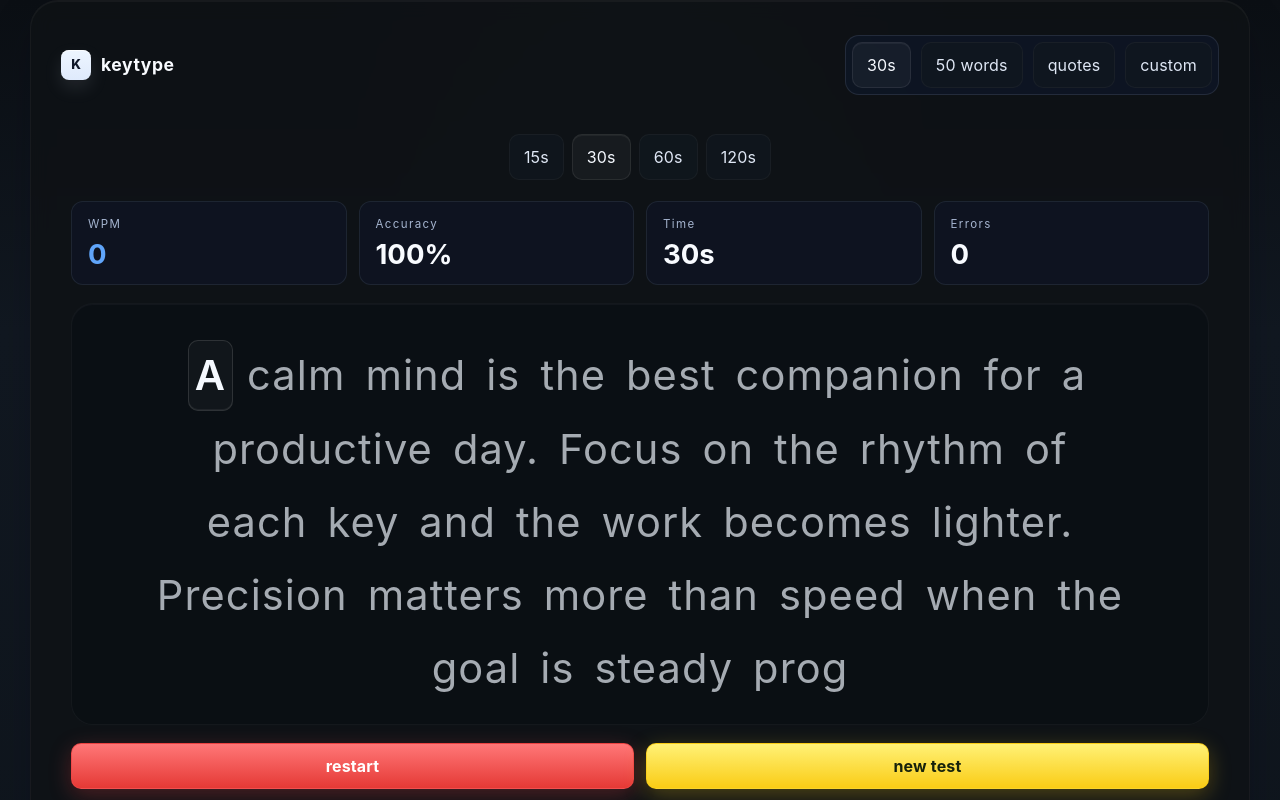
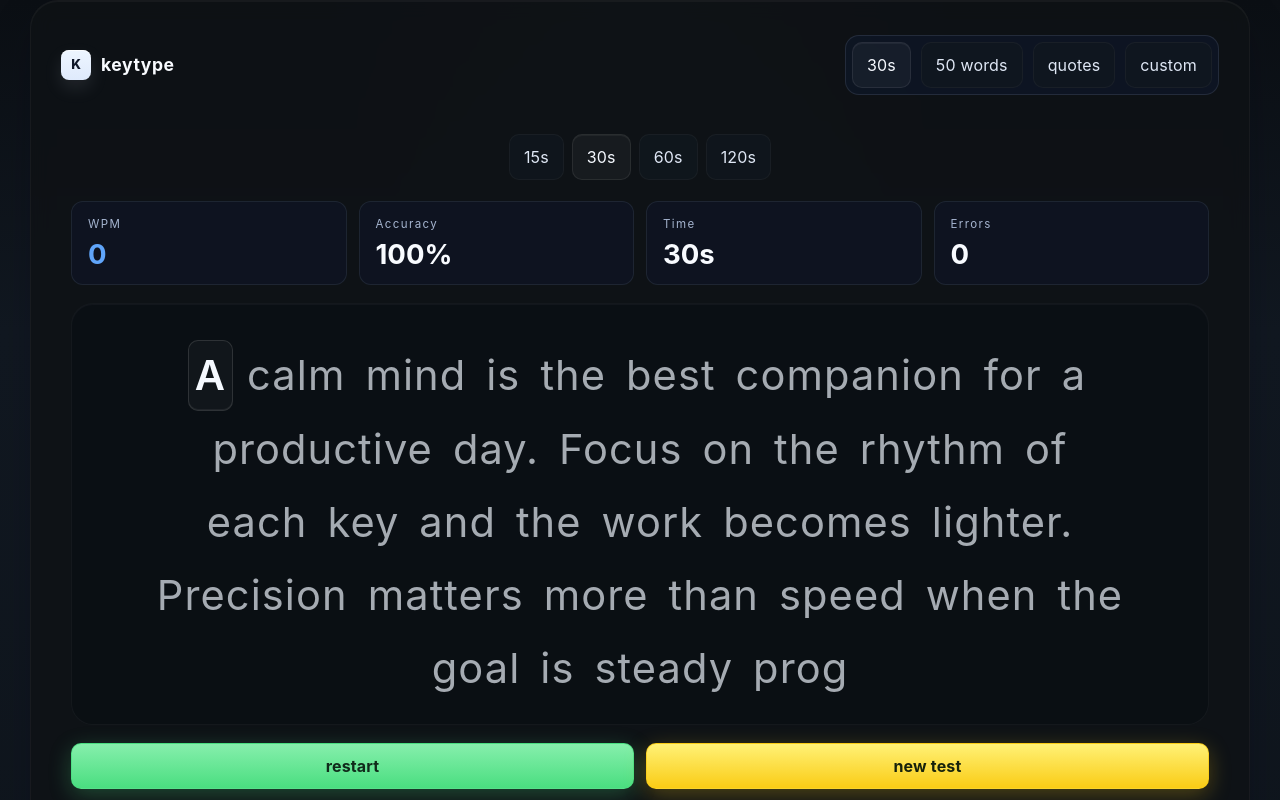
Before and after one commit to Zestojomoc/KEYBOARDTYPE, a React (Vite) app: page / in a window 1280 px wide. Shown: the top 800 px of the page. Built offline with nearby package versions, Linux system fonts and the light colour scheme.

Commit message:
Change restart button to green

```diff
--- a/src/App.css
+++ b/src/App.css
@@ -276,11 +276,11 @@
 }
 
 .action-button.primary {
-  background: linear-gradient(180deg, #ff7777, #e53935);
-  border-color: rgba(239, 68, 68, 0.78);
-  color: #fff;
+  background: linear-gradient(180deg, #86efac, #4ade80);
+  border-color: rgba(74, 222, 128, 0.78);
+  color: #102b1b;
   font-weight: 700;
-  box-shadow: 0 6px 22px rgba(239, 68, 68, 0.28);
+  box-shadow: 0 6px 22px rgba(74, 222, 128, 0.28);
 }
 
 .action-button.new-test {
```
